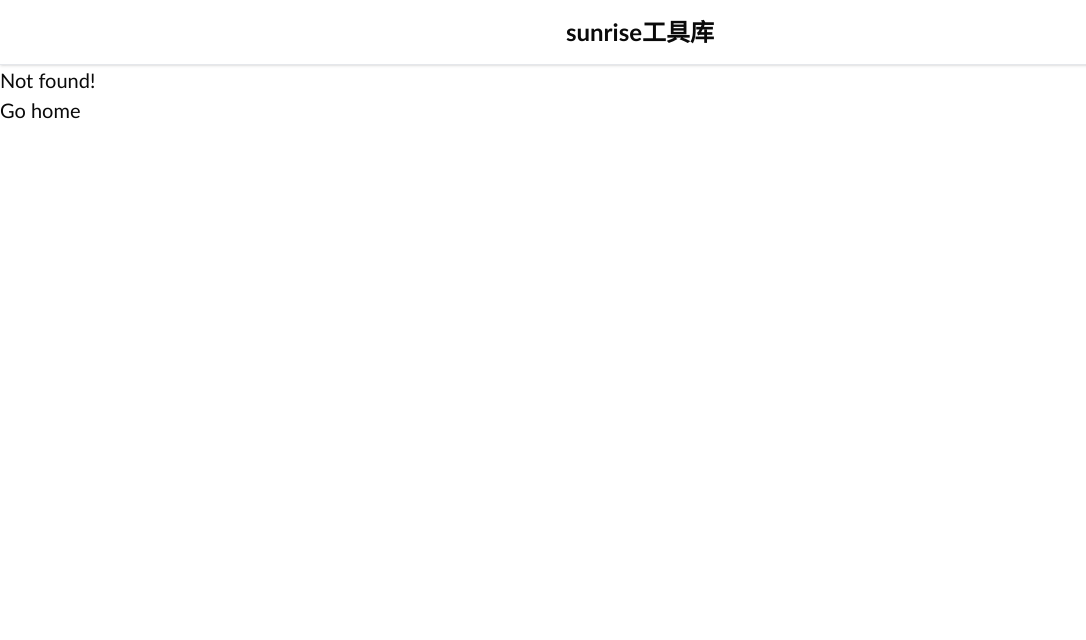
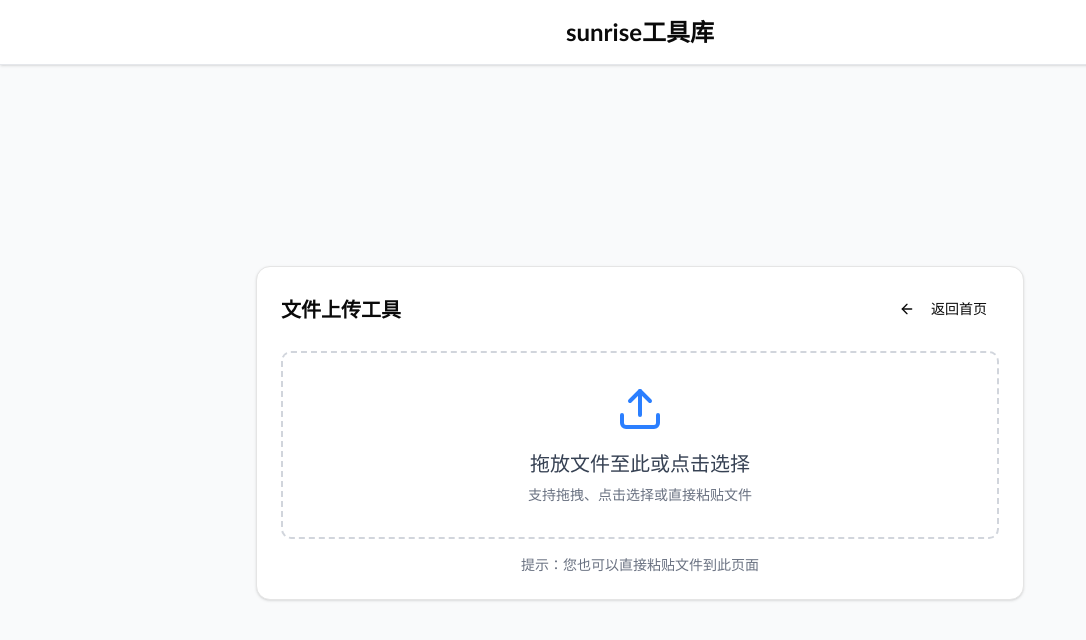
Before and after one commit to Sunrisies/bun-react, a React (Vite) app: page /fileUploader in a window 1280 px wide. Before the commit this address had no page. Shown: the top 640 px of the page, without its empty margins (0-1086 px from the left). Built offline with nearby package versions, Linux system fonts and the light colour scheme.

Commit message:
feat: 添加文件上传功能并更新项目规则文档
添加了文件上传组件，支持拖拽、点击选择及粘贴上传文件。同时更新了项目规则文档，增加了框架版本、依赖及API使用规范等信息。

```diff
--- a/package.json
+++ b/package.json
@@ -31,6 +31,7 @@
     "qrcode": "^1.5.4",
     "react": "^19.0.0",
     "react-dom": "^19.0.0",
+    "react-dropzone": "^14.3.8",
     "sonner": "^2.0.1",
     "sunrise-utils": "^1.0.27",
     "tailwind-merge": "^3.0.2",
--- /dev/null
+++ b/src/pages/fileUploader.tsx
@@ -0,0 +1,125 @@
+import { createFileRoute } from "@tanstack/react-router";
+import { useState, useCallback, useEffect } from "react";
+import { Button } from "@/components/ui/button";
+import { ArrowLeft, Upload, Copy, File } from "lucide-react";
+import { useNavigate } from "@tanstack/react-router";
+import { toast } from "sonner";
+import { Card, CardContent, CardHeader, CardTitle } from "@/components/ui/card";
+import { useDropzone } from "react-dropzone";
+
+export const Route = createFileRoute("/fileUploader")({
+  component: FileUploaderComponent,
+});
+
+function FileUploaderComponent() {
+  const navigate = useNavigate();
+  const [files, setFiles] = useState<File[]>([]);
+
+  // 处理文件上传
+  const onDrop = useCallback((acceptedFiles: File[]) => {
+    setFiles((prev) => [...prev, ...acceptedFiles]);
+    toast.success(`成功添加 ${acceptedFiles.length} 个文件`);
+  }, []);
+
+  // 处理粘贴上传
+  const handlePaste = useCallback((event: ClipboardEvent) => {
+    const items = event.clipboardData?.items;
+    if (!items) return;
+
+    const files = Array.from(items)
+      .filter(item => item.kind === 'file')
+      .map(item => item.getAsFile())
+      .filter((file): file is File => file !== null);
+
+    if (files.length > 0) {
+      setFiles((prev) => [...prev, ...files]);
+      toast.success(`成功粘贴 ${files.length} 个文件`);
+    }
+  }, []);
+
+  // 监听粘贴事件
+  useEffect(() => {
+    document.addEventListener('paste', handlePaste);
+    return () => {
+      document.removeEventListener('paste', handlePaste);
+    };
+  }, [handlePaste]);
+
+  const { getRootProps, getInputProps, isDragActive } = useDropzone({
+    onDrop,
+  });
+
+  // 清空文件列表
+  const clearFiles = () => {
+    setFiles([]);
+    toast.success("已清空文件列表");
+  };
+
+  return (
+    <div className="flex h-full items-center justify-center p-4 bg-gray-50">
+      <Card className="w-full max-w-3xl">
+        <CardHeader>
+          <div className="flex justify-between items-center">
+            <CardTitle>文件上传工具</CardTitle>
+            <Button onClick={() => navigate({ to: "/" })} variant="ghost">
+              <ArrowLeft className="h-4 w-4 mr-2" />
+              返回首页
+            </Button>
+          </div>
+        </CardHeader>
+        <CardContent className="space-y-4">
+          {/* 上传区域 */}
+          <div
+            {...getRootProps()}
+            className={`border-2 border-dashed rounded-lg p-8 text-center cursor-pointer transition-all
+              ${isDragActive ? "border-blue-500 bg-blue-50" : "border-gray-300 hover:border-blue-300"}`}
+          >
+            <input {...getInputProps()} />
+            <Upload className="h-12 w-12 mx-auto mb-4 text-blue-500" />
+            <p className="text-xl font-medium text-gray-700 mb-2">
+              {isDragActive ? "松开鼠标上传" : "拖放文件至此或点击选择"}
+            </p>
+            <p className="text-sm text-gray-500">
+              支持拖拽、点击选择或直接粘贴文件
+            </p>
+          </div>
+
+          {/* 文件列表 */}
+          {files.length > 0 && (
+            <div className="space-y-4">
+              <div className="border rounded-lg divide-y">
+                {files.map((file, index) => (
+                  <div
+                    key={index}
+                    className="p-3 flex items-center gap-3 hover:bg-gray-50"
+                  >
+                    <File className="h-5 w-5 text-blue-500" />
+                    <div className="flex-1">
+                      <p className="font-medium truncate">{file.name}</p>
+                      <p className="text-sm text-gray-500">
+                        {(file.size / 1024).toFixed(2)} KB
+                      </p>
+                    </div>
+                  </div>
+                ))}
+              </div>
+
+              <div className="flex justify-end">
+                <Button
+                  variant="destructive"
+                  onClick={clearFiles}
+                >
+                  清空列表
+                </Button>
+              </div>
+            </div>
+          )}
+
+          <div className="text-center text-sm text-gray-500 mt-4">
+            <p>提示：您也可以直接粘贴文件到此页面</p>
+          </div>
+        </CardContent>
+      </Card>
+    </div>
+  );
+}
--- a/src/routeTree.gen.ts
+++ b/src/routeTree.gen.ts
@@ -21,6 +21,7 @@ import { Route as MusicPlayerImport } from './pages/musicPlayer'
 import { Route as ImageToPdfImport } from './pages/imageToPdf'
 import { Route as ImageMetadataImport } from './pages/imageMetadata'
 import { Route as HexStringConverterImport } from './pages/hexStringConverter'
+import { Route as FileUploaderImport } from './pages/fileUploader'
 import { Route as ColorConverterImport } from './pages/colorConverter'
 import { Route as BrowserTabsImport } from './pages/browserTabs'
 import { Route as Base64ConverterImport } from './pages/base64Converter'
@@ -111,6 +112,12 @@ const HexStringConverterRoute = HexStringConverterImport.update({
   getParentRoute: () => rootRoute,
 } as any)
 
+const FileUploaderRoute = FileUploaderImport.update({
+  id: '/fileUploader',
+  path: '/fileUploader',
+  getParentRoute: () => rootRoute,
+} as any)
+
 const ColorConverterRoute = ColorConverterImport.update({
   id: '/colorConverter',
   path: '/colorConverter',
@@ -191,6 +198,13 @@ declare module '@tanstack/react-router' {
       path: '/colorConverter'
       fullPath: '/colorConverter'
       preLoaderRoute: typeof ColorConverterImport
+      parentRoute: typeof rootRoute
+    }
+    '/fileUploader': {
+      id: '/fileUploader'
+      path: '/fileUploader'
+      fullPath: '/fileUploader'
+      preLoaderRoute: typeof FileUploaderImport
       parentRoute: typeof rootRoute
     }
     '/hexStringConverter': {
@@ -289,6 +303,7 @@ export interface FileRoutesByFullPath {
   '/base64Converter': typeof Base64ConverterRoute
   '/browserTabs': typeof BrowserTabsRoute
   '/colorConverter': typeof ColorConverterRoute
+  '/fileUploader': typeof FileUploaderRoute
   '/hexStringConverter': typeof HexStringConverterRoute
   '/imageMetadata': typeof ImageMetadataRoute
   '/imageToPdf': typeof ImageToPdfRoute
@@ -310,6 +325,7 @@ export interface FileRoutesByTo {
   '/base64Converter': typeof Base64ConverterRoute
   '/browserTabs': typeof BrowserTabsRoute
   '/colorConverter': typeof ColorConverterRoute
+  '/fileUploader': typeof FileUploaderRoute
   '/hexStringConverter': typeof HexStringConverterRoute
   '/imageMetadata': typeof ImageMetadataRoute
   '/imageToPdf': typeof ImageToPdfRoute
@@ -332,6 +348,7 @@ export interface FileRoutesById {
   '/base64Converter': typeof Base64ConverterRoute
   '/browserTabs': typeof BrowserTabsRoute
   '/colorConverter': typeof ColorConverterRoute
+  '/fileUploader': typeof FileUploaderRoute
   '/hexStringConverter': typeof HexStringConverterRoute
   '/imageMetadata': typeof ImageMetadataRoute
   '/imageToPdf': typeof ImageToPdfRoute
@@ -355,6 +372,7 @@ export interface FileRouteTypes {
     | '/base64Converter'
     | '/browserTabs'
     | '/colorConverter'
+    | '/fileUploader'
     | '/hexStringConverter'
     | '/imageMetadata'
     | '/imageToPdf'
@@ -375,6 +393,7 @@ export interface FileRouteTypes {
     | '/base64Converter'
     | '/browserTabs'
     | '/colorConverter'
+    | '/fileUploader'
     | '/hexStringConverter'
     | '/imageMetadata'
     | '/imageToPdf'
@@ -395,6 +414,7 @@ export interface FileRouteTypes {
     | '/base64Converter'
     | '/browserTabs'
     | '/colorConverter'
+    | '/fileUploader'
     | '/hexStringConverter'
     | '/imageMetadata'
     | '/imageToPdf'
@@ -417,6 +437,7 @@ export interface RootRouteChildren {
   Base64ConverterRoute: typeof Base64ConverterRoute
   BrowserTabsRoute: typeof BrowserTabsRoute
   ColorConverterRoute: typeof ColorConverterRoute
+  FileUploaderRoute: typeof FileUploaderRoute
   HexStringConverterRoute: typeof HexStringConverterRoute
   ImageMetadataRoute: typeof ImageMetadataRoute
   ImageToPdfRoute: typeof ImageToPdfRoute
@@ -438,6 +459,7 @@ const rootRouteChildren: RootRouteChildren = {
   Base64ConverterRoute: Base64ConverterRoute,
   BrowserTabsRoute: BrowserTabsRoute,
   ColorConverterRoute: ColorConverterRoute,
+  FileUploaderRoute: FileUploaderRoute,
   HexStringConverterRoute: HexStringConverterRoute,
   ImageMetadataRoute: ImageMetadataRoute,
   ImageToPdfRoute: ImageToPdfRoute,
@@ -468,6 +490,7 @@ export const routeTree = rootRoute
         "/base64Converter",
         "/browserTabs",
         "/colorConverter",
+        "/fileUploader",
         "/hexStringConverter",
         "/imageMetadata",
         "/imageToPdf",
@@ -499,6 +522,9 @@ export const routeTree = rootRoute
     },
     "/colorConverter": {
       "filePath": "colorConverter.tsx"
+    },
+    "/fileUploader": {
+      "filePath": "fileUploader.tsx"
     },
     "/hexStringConverter": {
       "filePath": "hexStringConverter.tsx"
```
Also changed, not shown: .trae/rules/project_rules.md (added), 1 other file (tests, documents, lock files or other folders).
